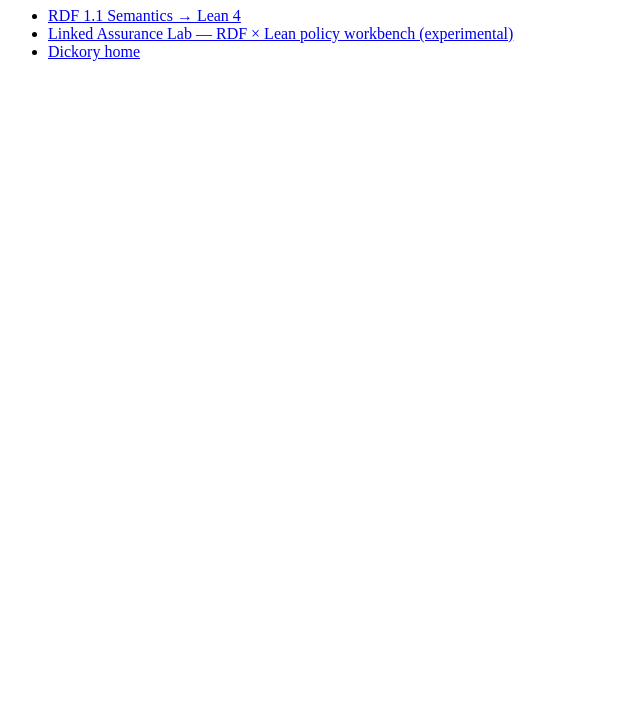
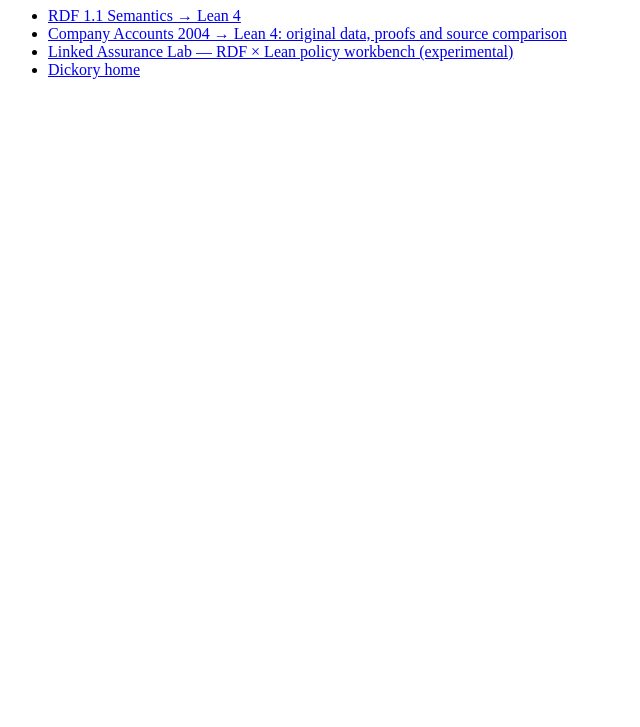
Before and after one commit to danbri/dickory, a plain HTML site: page labs/index.html in a window 1280 px wide. Shown: the part 73-800 px from the top of the page, without its empty margins (0-640 px from the left). Drawn offline with Linux system fonts and the light colour scheme.

Commit message:
Integrate the SWAD-Europe archive lab into verified Dickory Pages build

```diff
--- a/labs/index.html
+++ b/labs/index.html
@@ -6,6 +6,7 @@
 <h1>Labs</h1>
 <ul>
   <li><a href="rdf11/">RDF 1.1 Semantics → Lean 4</a></li>
+  <li><a href="company-accounts/">Company Accounts 2004 → Lean 4: original data, proofs and source comparison</a></li>
   <li><a href="linked-assurance/">Linked Assurance Lab — RDF × Lean policy workbench (experimental)</a></li>
   <li><a href="../">Dickory home</a></li>
 </ul>
```
